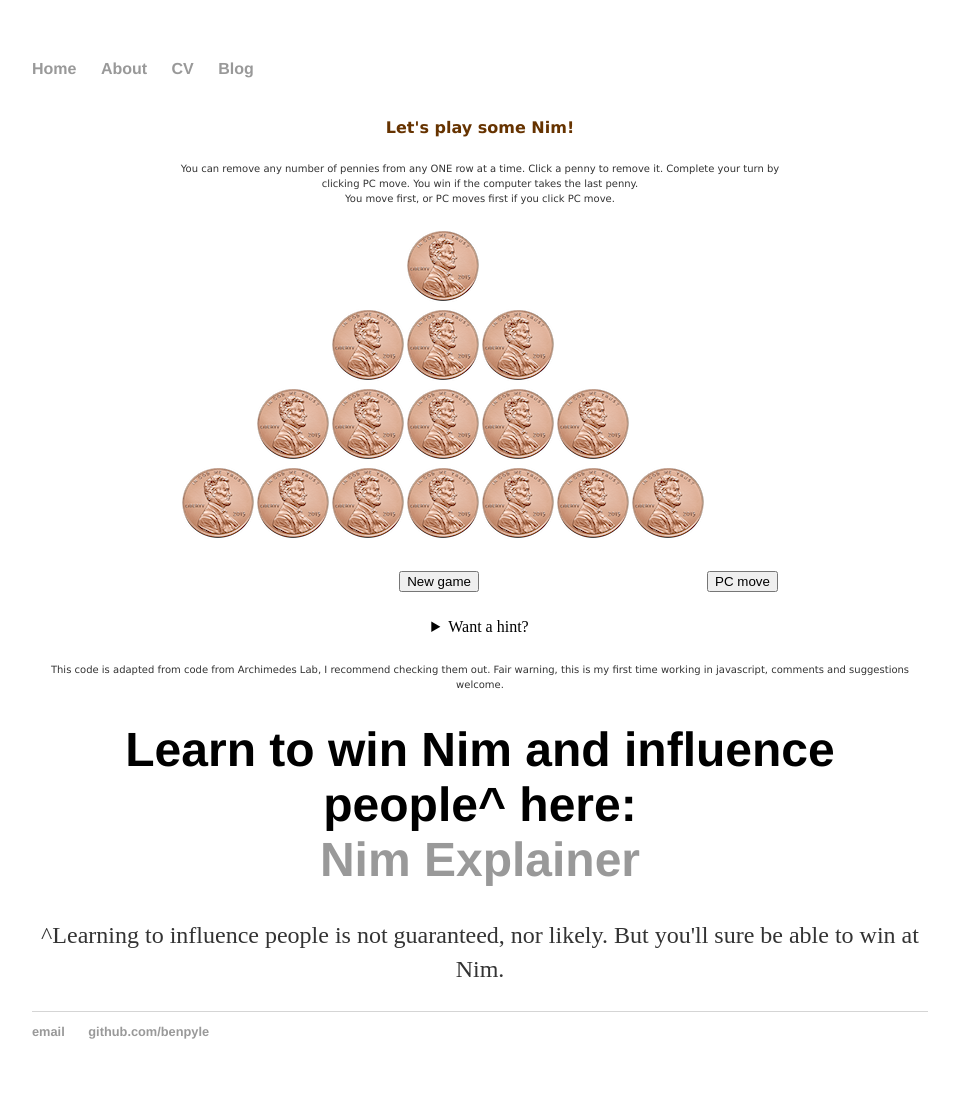
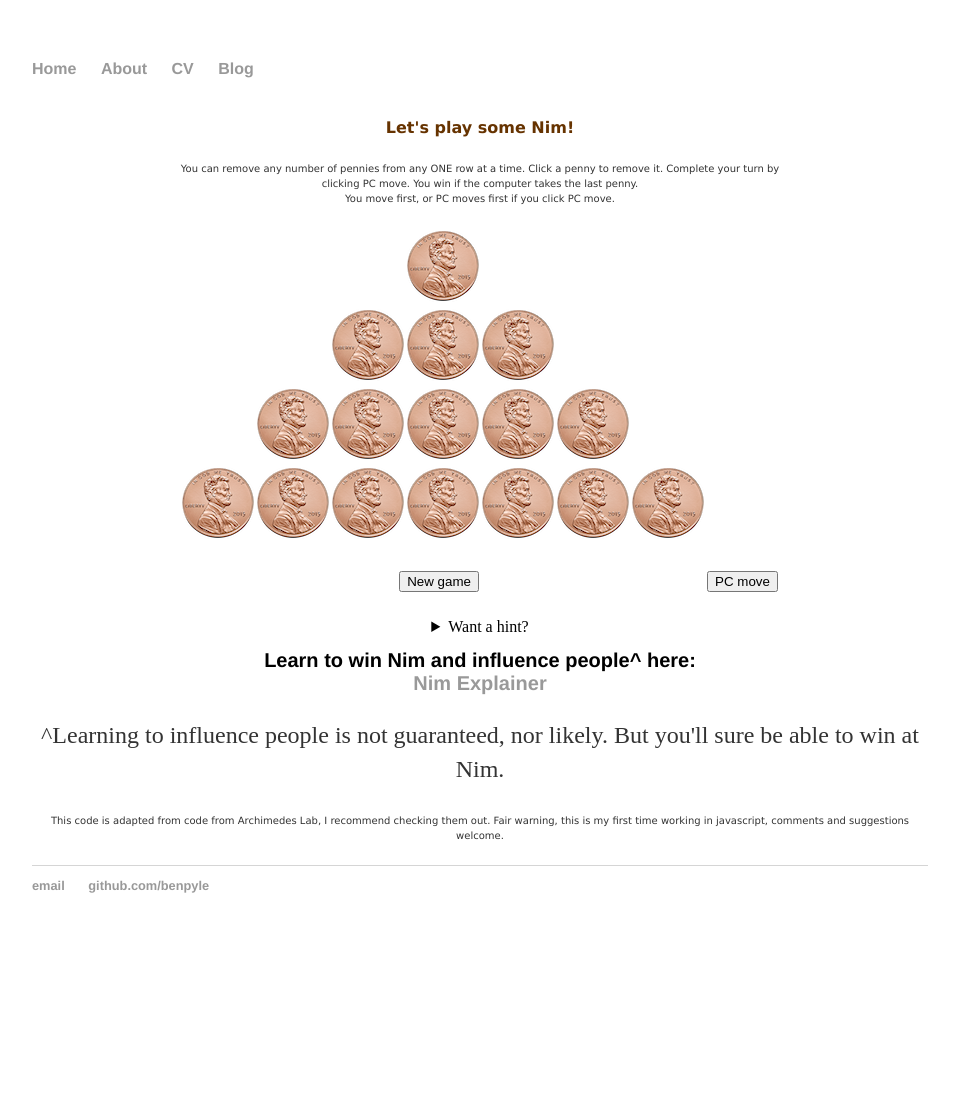
Before and after one commit to BenPyle/BenPyle.github.io, a Jekyll site: the page built from nim/index.html, in a window 1280 px wide. Shown: the whole page, without its empty margins (160-1119 px from the left). Built offline with Jekyll 4.4.1, drawn with Linux system fonts in a browser that asks for light colours; after the commit the page ends 953 px from its top, so only the background shows below that.

Commit message:
Update index.html

```diff
--- a/nim/index.html
+++ b/nim/index.html
@@ -213,8 +213,8 @@ details {text-align:center;}
       <span id="r3"> 101 </span> <br/>
       <span id="r4"> 111 </span> <br/>
 </details>
+<h1 style= FONT-SIZE:20px> Learn to win Nim and influence people^ here: <a href="https://benpyle.github.io/nim/nim_explainer"> <br/>Nim Explainer</a> </h1>
+<p> ^Learning to influence people is not guaranteed, nor likely. But you'll sure be able to win at Nim.</p>
 <p style= LINE-HEIGHT:10px><font size="1" face="Verdana, Arial, Helvetica, sans-serif">This code is adapted from code from Archimedes Lab, I recommend checking them out. Fair warning, this is my first time working in javascript, comments and suggestions welcome.</font></p>
-<h1> Learn to win Nim and influence people^ here: <a href="https://benpyle.github.io/nim/nim_explainer"> <br/>Nim Explainer</a> </h1>
-<p> ^Learning to influence people is not guaranteed, nor likely. But you'll sure be able to win at Nim.</p>
 </body>
 </html>
```
